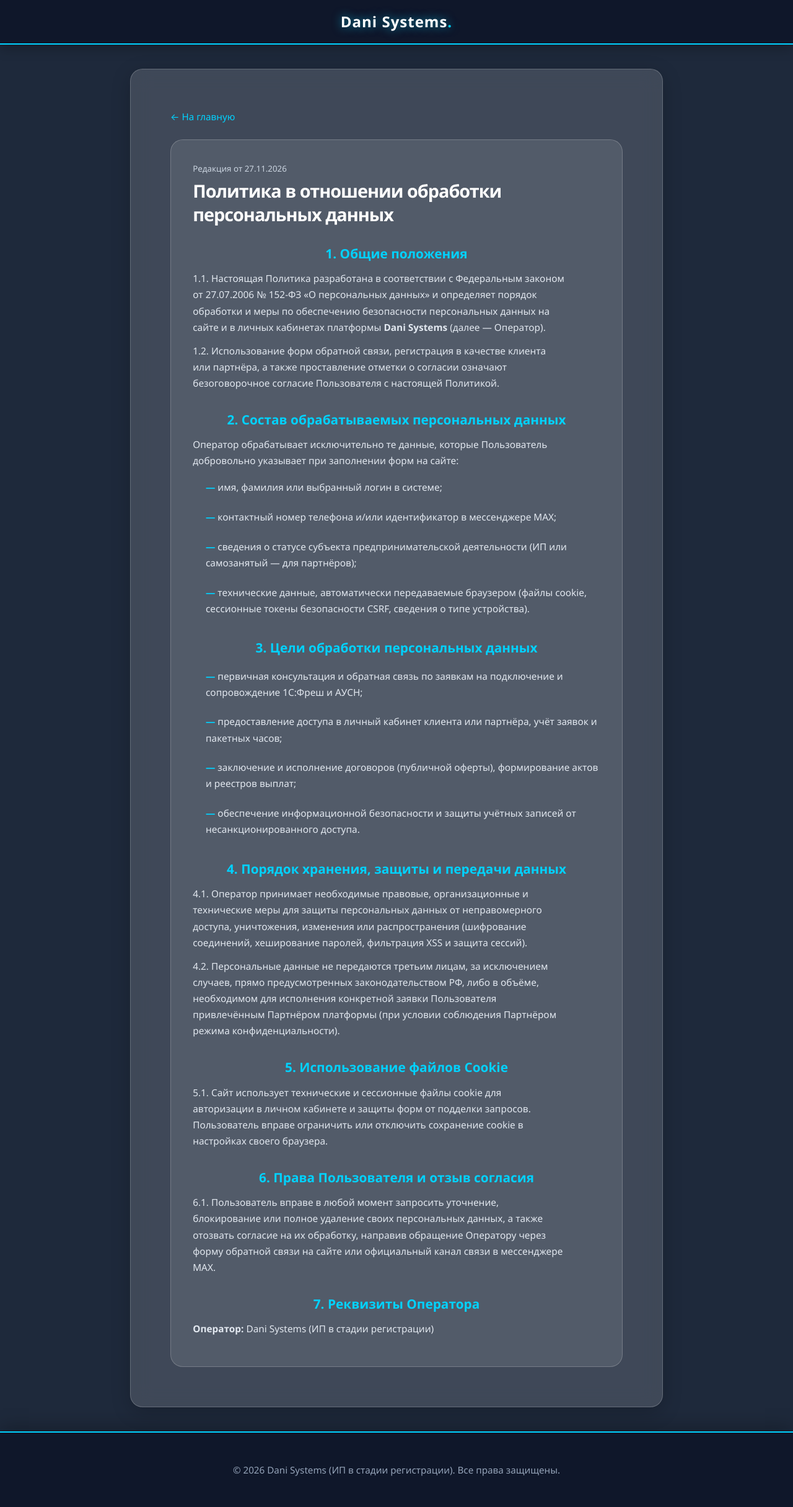
After one commit to dani-xhack/dani_systems, a Django app: page /privacy/ in a window 1280 px wide. The commit adds this page. Shown: the whole page at 62% size. Run offline with Django 5.2, Linux system fonts and the light colour scheme.

Commit message:
legal: добавлены страницы /privacy/ (152-ФЗ), /offer/ и плашка уведомления о cookies

```diff
--- /dev/null
+++ b/web/templates/web/privacy.html
@@ -0,0 +1,71 @@
+{% load static %}
+<!DOCTYPE html>
+<html lang="ru">
+<head>
+<meta charset="UTF-8"><meta name="viewport" content="width=device-width, initial-scale=1.0">
+<title>Политика обработки персональных данных (152-ФЗ) | Dani Systems</title>
+<meta name="description" content="Политика конфиденциальности и обработки персональных данных платформы Dani Systems в соответствии с Федеральным законом № 152-ФЗ.">
+<link rel="stylesheet" href="{% static 'web/css/style.css' %}">
+<style>
+.doc-box h2{color:var(--accent);font-size:1.3rem;margin:1.8rem 0 .7rem}
+.doc-box p,.doc-box li{color:#e2e8f0;line-height:1.7;font-size:.96rem;margin-bottom:.75rem}
+.doc-box ul{padding-left:1.3rem;margin-bottom:1rem}
+</style>
+</head>
+<body>
+<header>
+    <div class="logo"><a href="/" style="color:inherit;text-decoration:none;">Dani Systems</a></div>
+</header>
+
+<div class="site-wrapper" style="display:flex;flex-direction:column;align-items:center;min-height:70vh">
+<main style="width:100%;max-width:860px;text-align:left;align-items:stretch">
+    <div style="margin-bottom:1.5rem">
+        <a href="/" style="color:var(--accent);text-decoration:none;font-size:.95rem">← На главную</a>
+    </div>
+
+    <article class="service-card doc-box" style="padding:2.2rem;text-align:left">
+        <small style="color:var(--text-muted);display:block;margin-bottom:.4rem">Редакция от 27.11.2026</small>
+        <h1 style="font-size:1.8rem;margin-bottom:1.5rem;line-height:1.3">Политика в отношении обработки персональных данных</h1>
+
+        <h2>1. Общие положения</h2>
+        <p>1.1. Настоящая Политика разработана в соответствии с Федеральным законом от 27.07.2006 № 152-ФЗ «О персональных данных» и определяет порядок обработки и меры по обеспечению безопасности персональных данных на сайте и в личных кабинетах платформы <b>Dani Systems</b> (далее — Оператор).</p>
+        <p>1.2. Использование форм обратной связи, регистрация в качестве клиента или партнёра, а также проставление отметки о согласии означают безоговорочное согласие Пользователя с настоящей Политикой.</p>
+
+        <h2>2. Состав обрабатываемых персональных данных</h2>
+        <p>Оператор обрабатывает исключительно те данные, которые Пользователь добровольно указывает при заполнении форм на сайте:</p>
+        <ul>
+            <li>имя, фамилия или выбранный логин в системе;</li>
+            <li>контактный номер телефона и/или идентификатор в мессенджере MAX;</li>
+            <li>сведения о статусе субъекта предпринимательской деятельности (ИП или самозанятый — для партнёров);</li>
+            <li>технические данные, автоматически передаваемые браузером (файлы cookie, сессионные токены безопасности CSRF, сведения о типе устройства).</li>
+        </ul>
+
+        <h2>3. Цели обработки персональных данных</h2>
+        <ul>
+            <li>первичная консультация и обратная связь по заявкам на подключение и сопровождение 1С:Фреш и АУСН;</li>
+            <li>предоставление доступа в личный кабинет клиента или партнёра, учёт заявок и пакетных часов;</li>
+            <li>заключение и исполнение договоров (публичной оферты), формирование актов и реестров выплат;</li>
+            <li>обеспечение информационной безопасности и защиты учётных записей от несанкционированного доступа.</li>
+        </ul>
+
+        <h2>4. Порядок хранения, защиты и передачи данных</h2>
+        <p>4.1. Оператор принимает необходимые правовые, организационные и технические меры для защиты персональных данных от неправомерного доступа, уничтожения, изменения или распространения (шифрование соединений, хеширование паролей, фильтрация XSS и защита сессий).</p>
+        <p>4.2. Персональные данные не передаются третьим лицам, за исключением случаев, прямо предусмотренных законодательством РФ, либо в объёме, необходимом для исполнения конкретной заявки Пользователя привлечённым Партнёром платформы (при условии соблюдения Партнёром режима конфиденциальности).</p>
+
+        <h2>5. Использование файлов Cookie</h2>
+        <p>5.1. Сайт использует технические и сессионные файлы cookie для авторизации в личном кабинете и защиты форм от подделки запросов. Пользователь вправе ограничить или отключить сохранение cookie в настройках своего браузера.</p>
+
+        <h2>6. Права Пользователя и отзыв согласия</h2>
+        <p>6.1. Пользователь вправе в любой момент запросить уточнение, блокирование или полное удаление своих персональных данных, а также отозвать согласие на их обработку, направив обращение Оператору через форму обратной связи на сайте или официальный канал связи в мессенджере MAX.</p>
+
+        <h2>7. Реквизиты Оператора</h2>
+        <p><b>Оператор:</b> {{ platform_requisites }}</p>
+    </article>
+</main>
+</div>
+
+<footer>
+    <p>&copy; 2026 {{ platform_requisites }}. Все права защищены.</p>
+</footer>
+</body>
+</html>
--- a/web/templates/web/register.html
+++ b/web/templates/web/register.html
@@ -41,12 +41,12 @@
 {% if role == 'partner' %}
 <label class="offer-row">
 <input type="checkbox" name="agree_offer" id="agree_offer" required>
-<span>Подтверждаю статус ИП или самозанятого, даю согласие на обработку персональных данных (152-ФЗ) и принимаю условия <button type="button" class="offer-link" onclick="openOffer()">партнёрской оферты Dani Systems</button> (80% / 20%).</span>
+<span>Подтверждаю статус ИП или самозанятого, даю согласие на <a href="/privacy/" target="_blank" style="color:var(--accent)">обработку персональных данных (152-ФЗ)</a> и принимаю условия <button type="button" class="offer-link" onclick="openOffer()">партнёрской оферты Dani Systems</button> (80% / 20%).</span>
 </label>
 {% else %}
 <label class="offer-row">
 <input type="checkbox" name="agree_pdn" required>
-<span>Даю согласие на обработку моих персональных данных в соответствии с ФЗ-152 для регистрации и работы в личном кабинете.</span>
+<span>Даю согласие на <a href="/privacy/" target="_blank" style="color:var(--accent)">обработку персональных данных (152-ФЗ)</a> и принимаю условия <a href="/offer/" target="_blank" style="color:var(--accent)">публичной оферты</a>.</span>
 </label>
 {% endif %}
 
--- a/web/urls.py
+++ b/web/urls.py
@@ -5,6 +5,8 @@ urlpatterns = [
     path('', views.index, name='index'),
     path('blog/', views.blog_list, name='blog_list'),
     path('blog/<int:post_id>/', views.blog_detail, name='blog_detail'),
+    path('privacy/', views.privacy_policy, name='privacy'),
+    path('offer/', views.public_offer, name='offer'),
     path('register/', views.register_user, {'role': 'client'}, name='register_client'),
     path('register/partner/', views.register_user, {'role': 'partner'}, name='register_partner'),
     path('cabinet/', views.cabinet, name='cabinet'),
--- a/web/views.py
+++ b/web/views.py
@@ -203,3 +203,12 @@ def blog_list(request):
 def blog_detail(request, post_id):
     post = get_object_or_404(Post, id=post_id, is_published=True)
     return render(request, 'web/blog_detail.html', {'post': post})
+
+
+
+def privacy_policy(request):
+    return render(request, 'web/privacy.html')
+
+
+def public_offer(request):
+    return render(request, 'web/offer.html')
```
Also changed, not shown: web/templates/web/index.html (+6 -1 lines), web/templates/web/offer.html (added, +62 -0 lines).
